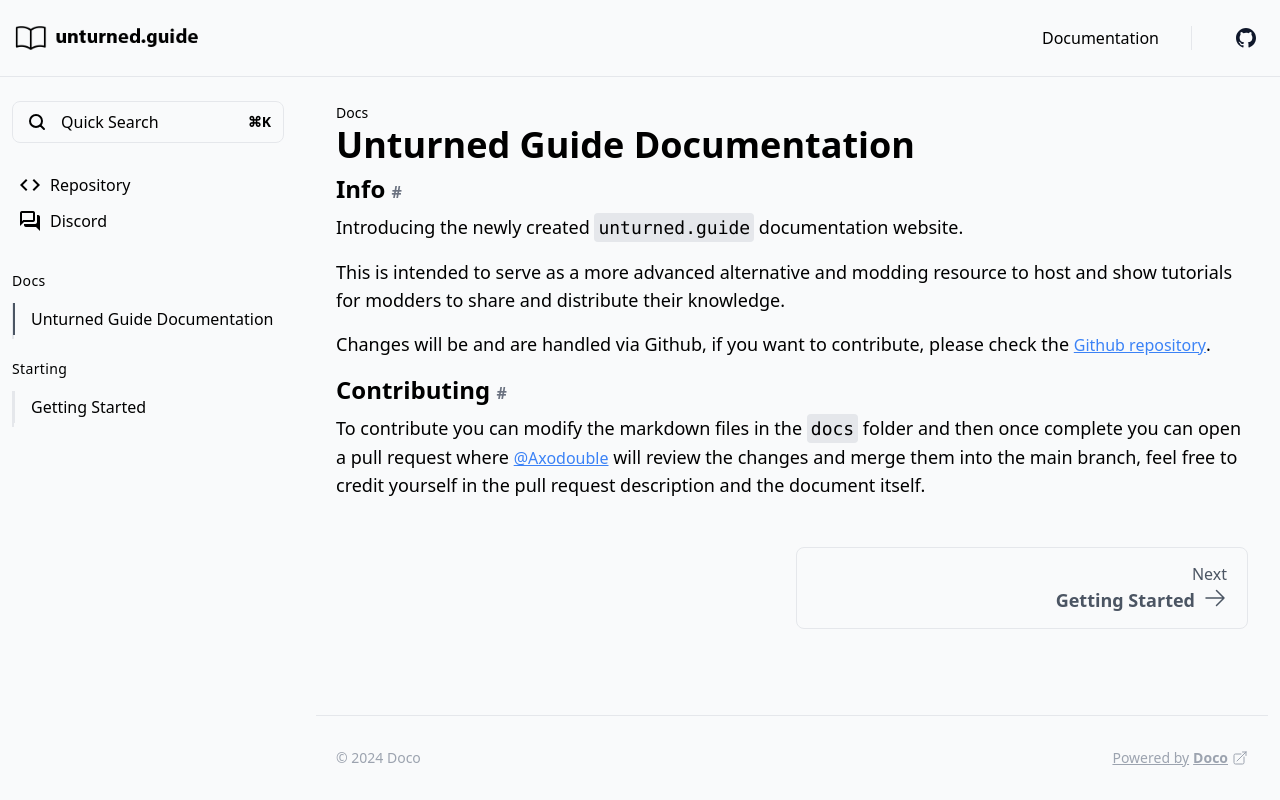
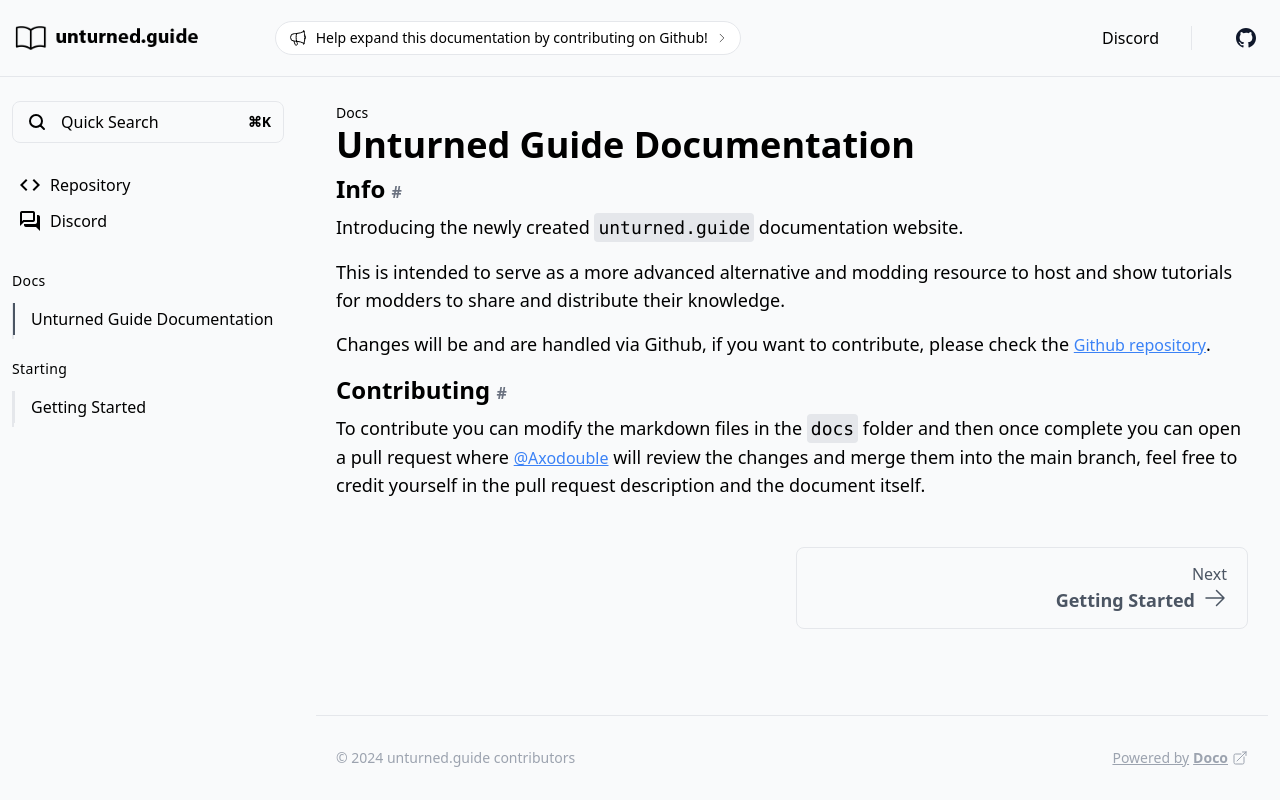
Before and after one commit to Axodouble/unturned.guide, a plain HTML site: page public/docs/index.html in a window 1280 px wide. Drawn offline with nearby package versions, Linux system fonts and the light colour scheme.

Commit message:
Copyright & External link changes.

```diff
--- a/public/docs/index.html
+++ b/public/docs/index.html
@@ -170,13 +170,24 @@ nav.documents h3 {
 
         <div class="flex items-center gap-8">
 
+                <a href="https://github.com/axodouble/unturned.guide" class="hidden md:flex rounded-full p-3 py-1.5 bg-white border text-sm flex flex-row items-center gap-2 hover:border-gray-300">
+                    <svg xmlns="http://www.w3.org/2000/svg" fill="none" viewBox="0 0 24 24" stroke-width="1.2" stroke="currentColor" class="w-5 h-5">
+                        <path stroke-linecap="round" stroke-linejoin="round" d="M10.34 15.84c-.688-.06-1.386-.09-2.09-.09H7.5a4.5 4.5 0 1 1 0-9h.75c.704 0 1.402-.03 2.09-.09m0 9.18c.253.962.584 1.892.985 2.783.247.55.06 1.21-.463 1.511l-.657.38c-.551.318-1.26.117-1.527-.461a20.845 20.845 0 0 1-1.44-4.282m3.102.069a18.03 18.03 0 0 1-.59-4.59c0-1.586.205-3.124.59-4.59m0 9.18a23.848 23.848 0 0 1 8.835 2.535M10.34 6.66a23.847 23.847 0 0 0 8.835-2.535m0 0A23.74 23.74 0 0 0 18.795 3m.38 1.125a23.91 23.91 0 0 1 1.014 5.395m-1.014 8.855c-.118.38-.245.754-.38 1.125m.38-1.125a23.91 23.91 0 0 0 1.014-5.395m0-3.46c.495.413.811 1.035.811 1.73 0 .695-.316 1.317-.811 1.73m0-3.46a24.347 24.347 0 0 1 0 3.46" />
+                    </svg>
+
+                    <span>Help expand this documentation by contributing on Github!</span>
+                    <svg xmlns="http://www.w3.org/2000/svg" fill="none" viewBox="0 0 24 24" stroke-width="1.2" stroke="currentColor" class="w-3 h-3">
+                        <path stroke-linecap="round" stroke-linejoin="round" d="m8.25 4.5 7.5 7.5-7.5 7.5" />
+                    </svg>
+                </a>
+
         </div>
         <nav class="flex-grow flex justify-end">
             <ul class="flex flex-row gap-7 font-medium hidden lg:flex border-r ">
 
                     <li>
-                        <a href="/" class="hover:underline flex flex-row gap-1 items-center mr-8">
-                            Documentation
+                        <a href="https://discord.gg/Xx6WWxUdKS" class="hover:underline flex flex-row gap-1 items-center mr-8">
+                            Discord
 
                         </a>
                     </li>
@@ -256,7 +267,7 @@ nav.documents h3 {
                 </h1>
 
                 <div id="htmlcontainer" class="max-w-5xl">
-                    <h2 id="info">Info <a alt="Link to this section" class="heading-anchor" href="#info">#</a></h2>
+                    <h2 id="info">Info <a class="heading-anchor" alt="Link to this section" href="#info">#</a></h2>
 <p>Introducing the newly created <code>unturned.guide</code> documentation website.</p>
 <p>This is intended to serve as a more advanced alternative and modding resource to host and show tutorials for modders to share and distribute their knowledge.</p>
 <p>Changes will be and are handled via Github, if you want to contribute, please check the <a href="https://github.com/axodouble/unturned.guide">Github repository</a>.</p>
@@ -289,7 +300,7 @@ nav.documents h3 {
 
 
             <footer class="px-5 py-8 items-center flex flex-row text-gray-400 border-t">
-                <span class="flex-grow text-sm" id="copy">© $YEAR Doco</span>
+                <span class="flex-grow text-sm" id="copy">© $YEAR unturned.guide contributors</span>
                 <a href="https://doco.sh" class="text-sm underline flex flex-row items-center gap-1" target="_blank">
                     Powered by <strong class="font-bold">Doco</strong>
 
```
Also changed, not shown: public/docs/starting/getting_started.html (+15 -4 lines), 3 other files.
